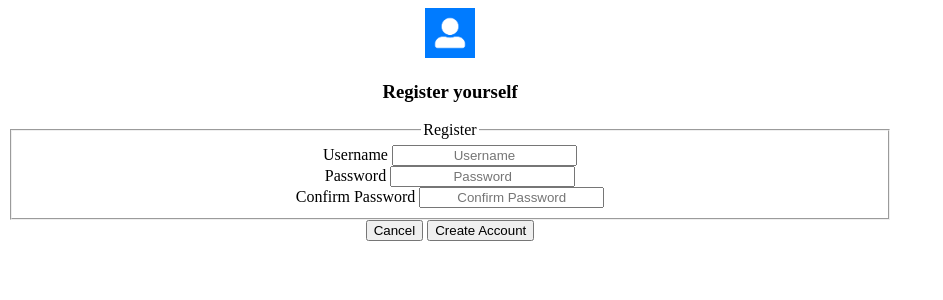
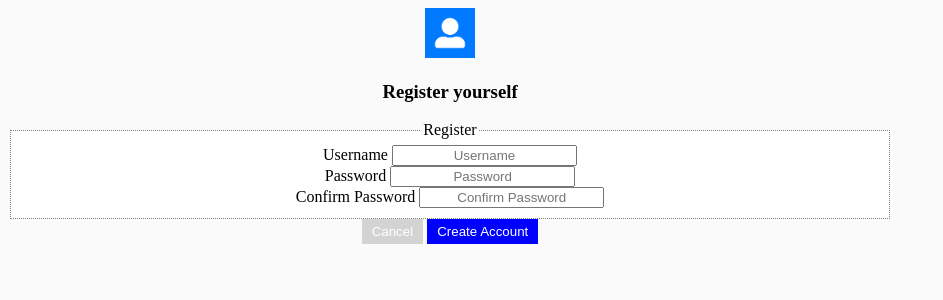
Before and after one commit to ImpyKid/webtechnologien, a PHP site: page /register.html in a window 1280 px wide. Shown: the top 300 px of the page, without its empty margins (0-943 px from the left). Run offline with PHP 8.4, Linux system fonts and the light colour scheme.

Commit message:
Change first Buttons (grey, blue)

```diff
--- a/Aufgabe 2/login.html
+++ b/Aufgabe 2/login.html
@@ -18,8 +18,8 @@
         <input type="text" id="fname" name="fname" placeholder="Password"><br>
     </fieldset>
 
-    <a href="register.html"><button>Register</button></a>
-    <a href="friends.html"><button>Login</button></a>
+    <a href="register.html"><button class="btn-grey">Register</button></a>
+    <a href="friends.html"><button class="btn-blue">Login</button></a>
 
 </body>
 </html>
--- a/Aufgabe 2/register.html
+++ b/Aufgabe 2/register.html
@@ -22,8 +22,8 @@
 
     </fieldset>
 
-    <a href="login.html"><button>Cancel</button></a>
-    <a href="friends.html"><button>Create Account</button></a>
+    <a href="login.html"><button class="btn-grey">Cancel</button></a>
+    <a href="friends.html"><button class="btn-blue">Create Account</button></a>
 
 </body>
 </html>
--- a/Aufgabe 2/settings.html
+++ b/Aufgabe 2/settings.html
@@ -26,6 +26,6 @@
             <p><input type="radio" name="layout" id="one_line"><label for="one_line"> Username and message in one line</label></p>
             <p><input type="radio" name="layout" id="sep_line"><label for="sep_line"> Username and message in separated lines</label></p>
         </fieldset>
-        <a href="friends.html"><button>Cancel</button></a> <a href="#"><button>Save</button></a>
+        <a href="friends.html"><button class="btn-grey">Cancel</button></a> <a href="#"><button class="btn-blue">Save</button></a>
     </body>
 </html>
--- a/Aufgabe 2/style.css
+++ b/Aufgabe 2/style.css
@@ -1,4 +1,29 @@
 * {
-text-align:center;
-max-width: 900px;
+    text-align: center;
+    max-width: 900px;
 }
+
+body {
+    background-color: #FAFAFA;
+}
+
+fieldset {
+    background-color: white;
+    border: 1px dotted grey;
+}
+
+.btn-grey {
+    background-color: lightgrey;
+    color: white;
+    border: 0px;
+    border-radius: 0%;
+    padding: 5px 10px 5px 10px;
+}
+
+.btn-blue {
+    background-color: blue;
+    color: white;
+    border: 0px;
+    border-radius: 0%;
+    padding: 5px 10px 5px 10px;
+}
```
